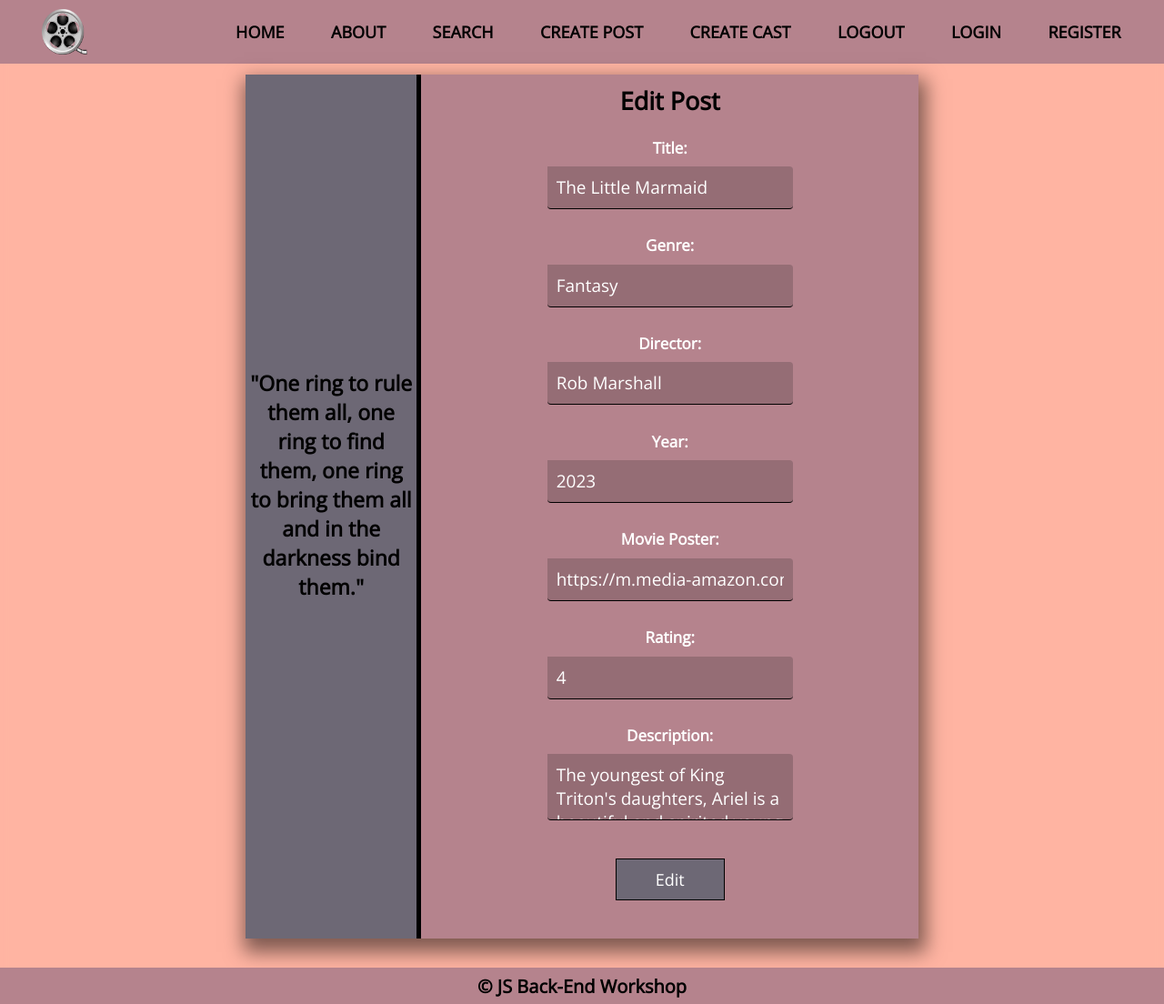
After one commit to AssiaIlieva/Movie-magic, a Node server app: template src/views/edit.html in a window 1280 px wide. The commit adds this page. Shown: the whole page at 91% size. Run offline with Node 20, Linux system fonts and the light colour scheme; the template is opened without the code that fills it, so the values that code supplies are empty; some libraries are stand-ins or nearby versions.

Commit message:
Update the resourses

```diff
--- a/src/static/css/create-edit.css
+++ b/src/static/css/create-edit.css
@@ -37,6 +37,19 @@ input[type=number]::-webkit-outer-spin-button {
   margin-bottom: 0.8em;
 }
 
+.info-edit {
+  width: 250px;
+  background: #6D6875;
+  padding: 55px 5px;
+  border-right: 5px solid black;
+}
+
+.info-edit>h2 {
+  padding-top: 150%;
+  font-weight: bold;
+  font-size: 23px;
+}
+
 #create-btn,
 #edit-btn {
   border: 1px solid black;
@@ -54,3 +67,30 @@ input[type=number]::-webkit-outer-spin-button {
   background: rgba(20, 20, 20, 0.8);
   padding: 10px 80px;
 }
+
+.details-btn {
+  margin-left: 20%;
+}
+
+#edit-button, #delete-button {
+  border: 1px solid black;
+  background: #b5838d;
+  font-size: 18px;
+  margin-top: 20px;
+  color: white;
+  padding: 10px 43px;
+  cursor: pointer;
+  transition: 0.4s;
+  margin-right: 50px;
+  font-weight: bold;
+}
+
+#edit-button:hover, #delete-button:hover {
+  background: rgba(20, 20, 20, 0.8);
+  padding: 10px 80px;
+}
+
+.no-cast {
+  font-size: 30px;
+  font-weight: bold;
+}
--- a/src/static/css/register-login.css
+++ b/src/static/css/register-login.css
@@ -125,6 +128,7 @@
     outline: none;
     box-sizing: border-box;
     font-size: 17px;
+    font-weight: bold;
 }
 
 .noBullet label {
--- /dev/null
+++ b/src/views/edit.html
@@ -0,0 +1,95 @@
+<!DOCTYPE html>
+<html lang="en">
+
+<head>
+    <meta charset="UTF-8">
+    <title>Edit Page</title>
+
+    <!-- Do not forget to change the path to the css file -->
+    <link href="./static/css/style.css" type="text/css" rel="stylesheet">
+</head>
+
+<body>
+
+    <div id="box">
+
+
+        <nav>
+            <!-- Do not forget to change the path to the image -->
+            <img src="./static/img/logo.webp" alt="logo">
+
+            <ul class="menu">
+                <li><a href="#">Home</a></li>
+                <li><a href="#">About</a></li>
+                <li><a href="#">Search</a></li>
+                <!--Users-->
+                <li><a href="#">Create Post</a></li>
+                <li><a href="#">Create Cast</a></li>
+                <li><a href="#">Logout</a></li>
+                <!--Guest-->
+                <li><a href="#">Login</a></li>
+                <li><a href="#">Register</a></li>
+            </ul>
+
+        </nav>
+
+
+        <main>
+
+            <section id="edit-page">
+                <div class="editSection">
+                    <div class="info-edit">
+                        <h2>"One ring to rule them all, one ring to find them, one ring to bring them all and in the darkness bind them."</h2>
+                    </div>
+
+                    <form action="#" method="" class="editForm">
+                        <h2>Edit Post</h2>
+                        <ul class="noBullet">
+                            <li>
+                                <label for="title">Title:</label>
+                                <input type="text" class="inputFields" id="title" name="" value="The Little Marmaid" />
+                            </li>
+                            <li>
+                                <label for="genre">Genre:</label>
+                                <input type="text" class="inputFields" id="genre" name="" value="Fantasy" />
+                            </li>
+                            <li>
+                                <label for="director">Director:</label>
+                                <input type="text" class="inputFields" id="director" name="" value="Rob Marshall" />
+                            </li>
+                            <li>
+                                <label for="date">Year:</label>
+                                <input type="number" class="inputFields" id="year" name="" value="2023" />
+                            </li>
+                            <li>
+                                <label for="image">Movie Poster:</label>
+                                <input type="text" class="inputFields" id="image" name="" value="https://m.media-amazon.com/images/M/MV5BYTUxYjczMWUtYzlkZC00NTcwLWE3ODQtN2I2YTIxOTU0ZTljXkEyXkFqcGdeQXVyMTkxNjUyNQ@@._V1_FMjpg_UX1000_.jpg" />
+                            </li>
+                            <li>
+                                <label for="image">Rating:</label>
+                                <input type="text" class="inputFields" id="rating" name="" value="4" />
+                            </li>
+                            <li>
+                                <label for="description">Description:</label>
+                                <textarea id="description" class="inputFields" name="description">The youngest of King Triton's daughters, Ariel is a beautiful and spirited young mermaid with a thirst for adventure. Longing to find out more about the world beyond the sea, Ariel visits the surface and falls for the dashing Prince Eric. Following her heart, she makes a deal with the evil sea witch, Ursula, to experience life on land.</textarea>
+                            </li>
+                            <li id="center-btn">
+                                <button id="edit-btn">Edit</button>
+                            </li>
+                        </ul>
+                    </form>
+
+                </div>
+            </section>
+
+        </main>
+
+
+        <footer>
+            © JS Back-End Workshop
+        </footer>
+    </div>
+
+</body>
+
+</html>
```
Also changed, not shown: other parts of src/static/css/register-login.css (+23 -20 lines), src/views/details.html (+19 -31 lines), src/views/login.html (added, +73 -0 lines), src/views/register.html (added, +75 -0 lines).
